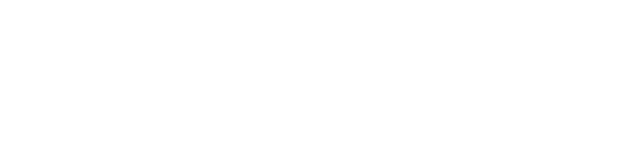
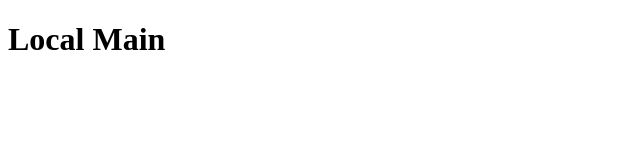
Before and after one commit to JenyaSkyt/test, a plain HTML site: page folder2/index.html in a window 1280 px wide. Shown: the whole page, without its empty margins (0-640 px from the left). Drawn offline with Linux system fonts and the light colour scheme.

Commit message:
Update main with index.html local

```diff
--- a/folder2/index.html
+++ b/folder2/index.html
@@ -6,6 +6,6 @@
     <title>Document</title>
 </head>
 <body>
-
+    <h1>Local Main</h1>
 </body>
 </html>
```
